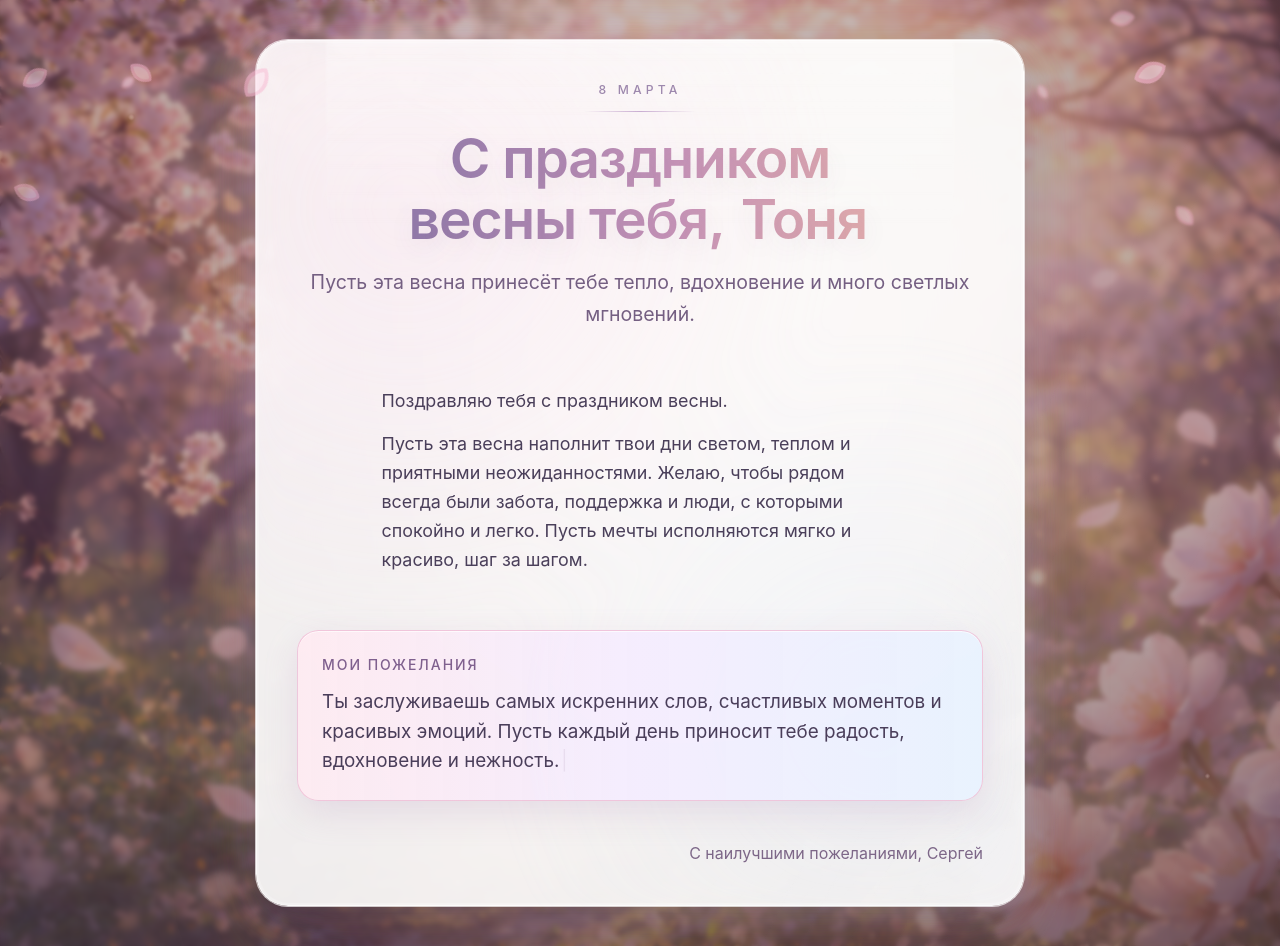
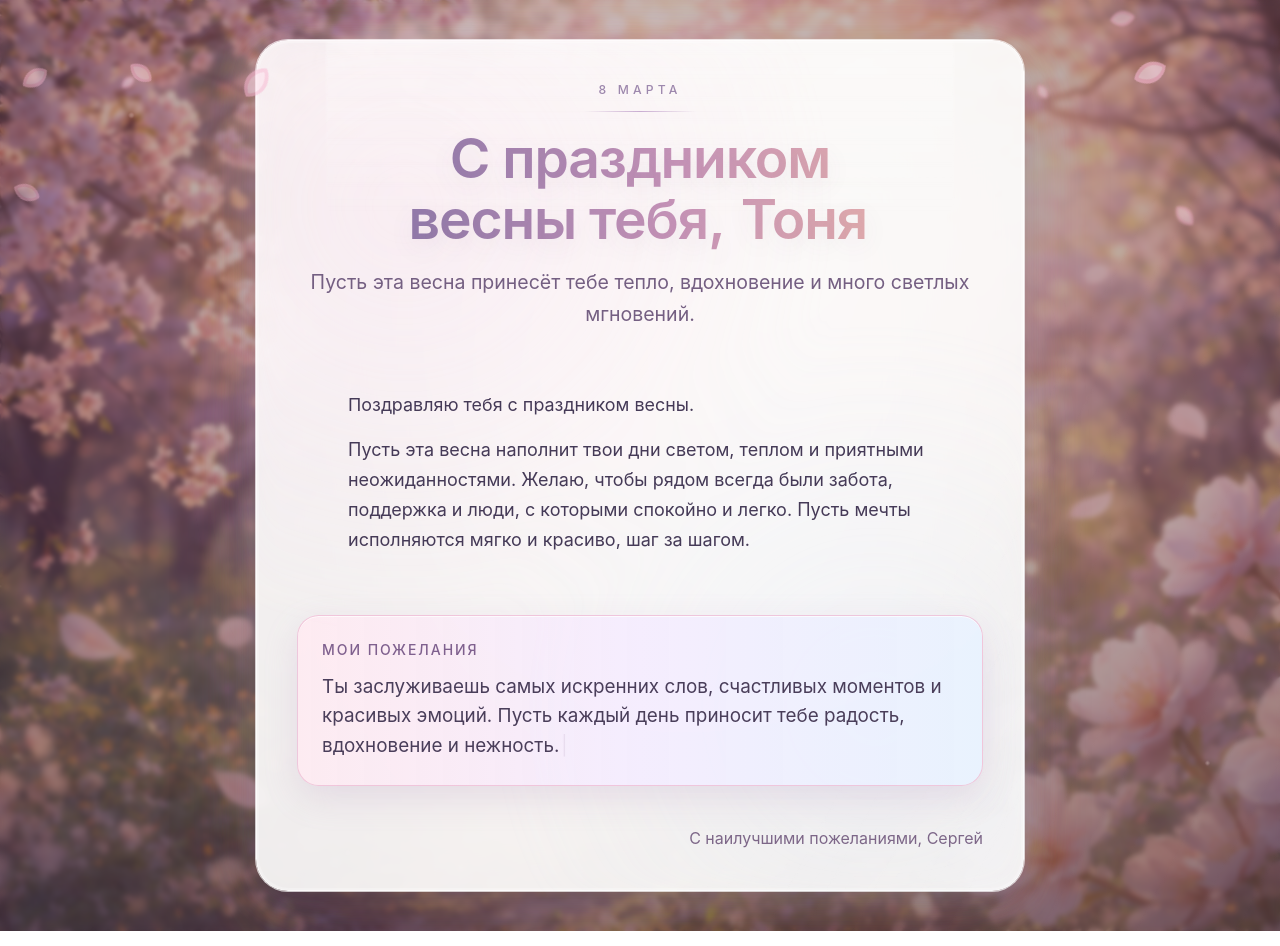
Before and after one commit to kenform/spring-greeting-site, a Next.js app: page / in a window 1280 px wide. Built offline with nearby package versions, Linux system fonts and the light colour scheme.

Commit message:
style: widen and refine central greeting text block typography

```diff
--- a/components/MainMessageAuto.jsx
+++ b/components/MainMessageAuto.jsx
@@ -10,9 +10,9 @@ export default function MainMessageAuto({ intro, variants = [] }) {
   }, [variants]);
 
   return (
-    <article className="animate-fade-up mx-auto w-full max-w-[565px] space-y-3.5 rounded-2xl bg-white/64 p-5 sm:p-6" style={{ animationDelay: '0.15s' }}>
-      <p className="text-[1.04rem] leading-[1.62] text-[#4a3f5a] sm:text-[1.12rem]">{intro}</p>
-      <p className="text-[1.04rem] leading-[1.62] text-[#4a3f5a] sm:text-[1.12rem]">{text}</p>
+    <article className="animate-fade-up mx-auto w-full max-w-[640px] space-y-4 rounded-2xl bg-white/62 px-5 py-6 sm:px-7 sm:py-7" style={{ animationDelay: '0.15s' }}>
+      <p className="text-[1.02rem] leading-[1.64] text-[#453a57] sm:text-[1.12rem]">{intro}</p>
+      <p className="text-[1.02rem] leading-[1.66] text-[#453a57] sm:text-[1.125rem]">{text}</p>
     </article>
   );
 }
```
